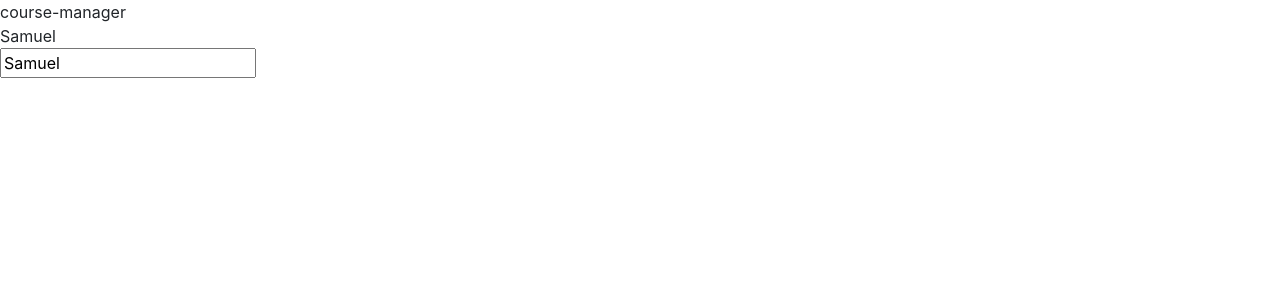
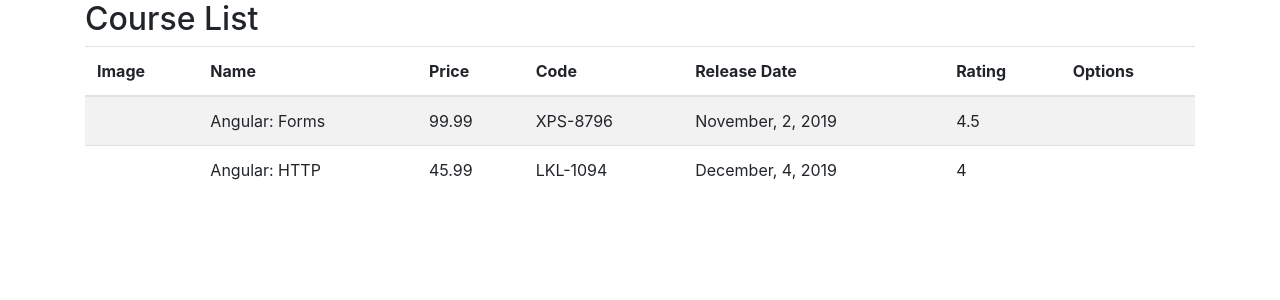
Before and after one commit to kardoso/course-manager-angular, an Angular app: page / in a window 1280 px wide. Shown: the top 300 px of the page. Built offline with nearby package versions, Linux system fonts and the light colour scheme.

Commit message:
Create Course List Component
This component will render a page with the list of courses

```diff
--- a/src/app/app.component.html
+++ b/src/app/app.component.html
@@ -1,13 +1,3 @@
-{{ title }}
-
-<br />
-
-{{ name }}
-
-<br />
-
-<!--   One way data biding    -->
-<!--input [(ngModel)]="name" name="name"-->
-
-<!--   Two way data biding    -->
-<input [(ngModel)]="name" name="name">
+<div class="container">
+  <app-course-list></app-course-list>
+</div>
--- a/src/app/app.module.ts
+++ b/src/app/app.module.ts
@@ -3,10 +3,12 @@
 import { FormsModule } from '@angular/forms'
 
 import { AppComponent } from './app.component';
+import { CourseListComponent } from './courses/course-list.component';
 
 @NgModule({
   declarations: [
-    AppComponent
+    AppComponent,
+    CourseListComponent
   ],
   imports: [
     BrowserModule,
--- /dev/null
+++ b/src/app/courses/course-list.component.html
@@ -0,0 +1,26 @@
+<h2>Course List</h2>
+
+<table class='table table-striped'>
+  <thead>
+    <tr>
+      <th>Image</th>
+      <th>Name</th>
+      <th>Price</th>
+      <th>Code</th>
+      <th>Release Date</th>
+      <th>Rating</th>
+      <th>Options</th>
+    </tr>
+  </thead>
+  <tbody>
+    <tr *ngFor="let course of courses">
+      <td>{{ course.imageUrl }}</td>
+      <td>{{ course.name }}</td>
+      <td>{{ course.price }}</td>
+      <td>{{ course.code }}</td>
+      <td>{{ course.releaseDate }}</td>
+      <td>{{ course.rating }}</td>
+      <td></td>
+    </tr>
+  </tbody>
+</table>
--- /dev/null
+++ b/src/app/courses/course-list.component.ts
@@ -0,0 +1,35 @@
+import { Component, OnInit } from '@angular/core';
+import { Course } from './course';
+
+@Component({
+  selector: 'app-course-list',
+  templateUrl: './course-list.component.html',
+})
+export class CourseListComponent implements OnInit {
+  courses: Course[] = [];
+
+  ngOnInit(): void {
+    this.courses = [
+      {
+        id: 1,
+        name: 'Angular: Forms',
+        imageUrl: '',
+        price: 99.99,
+        code: 'XPS-8796',
+        duration: 120,
+        rating: 4.5,
+        releaseDate: 'November, 2, 2019',
+      },
+      {
+        id: 2,
+        name: 'Angular: HTTP',
+        imageUrl: '',
+        price: 45.99,
+        code: 'LKL-1094',
+        duration: 80,
+        rating: 4,
+        releaseDate: 'December, 4, 2019',
+      },
+    ];
+  }
+}
--- /dev/null
+++ b/src/app/courses/course.ts
@@ -0,0 +1,10 @@
+export class Course {
+  id: number;
+  name: string;
+  imageUrl: string;
+  price: number;
+  code: string;
+  duration: number;
+  rating: number;
+  releaseDate: string;
+}
```
